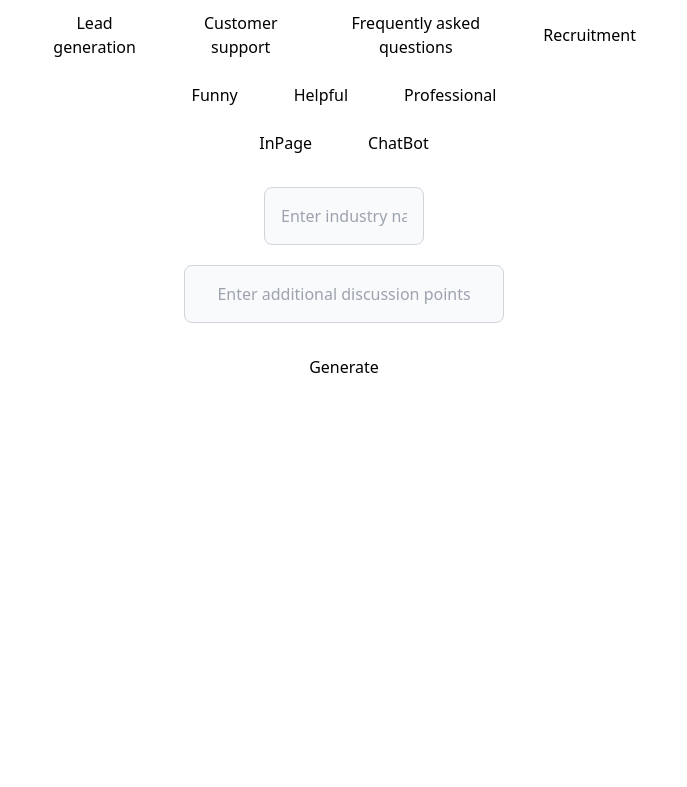
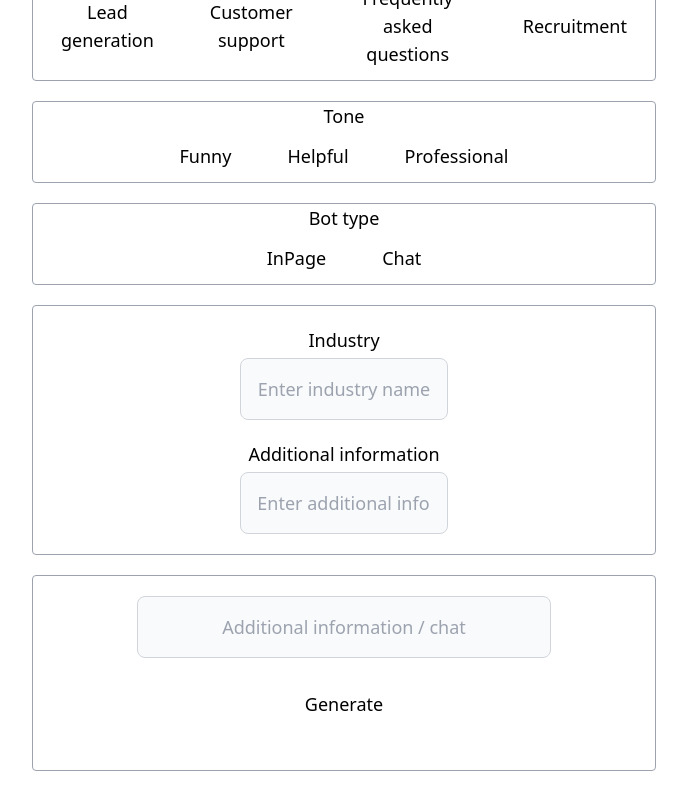
Before and after one commit to Genaaa916/BotBuilder, a website: page index.html in a window 1280 px wide. Shown: the part 225-1012 px from the top of the page, without its empty margins (296-983 px from the left). Before the commit the page ends 800 px from the top, so only its background shows below. Drawn offline with nearby package versions, Linux system fonts and the light colour scheme.

Commit message:
added new input fields, need to insert to prompt

```diff
--- a/app.js
+++ b/app.js
@@ -2,6 +2,7 @@
 let msg_array = []
 const chatlog = document.getElementById("chatlog");
 const industry = document.getElementById("industry")
+const addInfo = document.getElementById("add")
 const message = document.getElementById("message");
 const submit = document.getElementById("submit");
 const botBtn = [document.getElementById("inpage"), document.getElementById("chatbot")]
@@ -46,7 +47,8 @@ const copyToClip = (string, parent) => {
       }
 }
 
-//don't look at this mess, i should've used radio buttons instead of doing this foreach loop monstrosity :'))
+//callback mess, shouldve used radio buttons instead :')
+//makes sure only one button of a buttongroup is toggled
 const allButtons = [botBtn, useCaseBtn, toneBtn]
 allButtons.forEach(group => {
 group.forEach(button => {
@@ -69,10 +71,10 @@ group.forEach(button => {
 const rememberUserChoice = (key, button) => {
     button.addEventListener("click", (e) => {
     e.preventDefault();
-    //for running in nodejs
+    //for running in node
     userChoice[key] = button.innerText;
     //for running in the browser w/ sessiondata
-    window.sessionStorage.setItem(key, btoa(button.innerText));
+    window.sessionStorage.setItem(key, button.innerText);
     }
 )}
 
@@ -84,9 +86,10 @@ toneBtn.forEach((button) => rememberUserChoice("tone", button));
 
 submit.addEventListener("click", (e) => {
   userChoice["industry"] = industry.value
-//for sending values to nodejs
+  userChoice["additional"] = add.value
+
+//for sending choices to BE
 sendUserChoice();
-
 e.preventDefault();
 const msg = message.value;
 const newMsg = {"role": "user", "content": `${msg}`}
@@ -115,9 +118,10 @@ msgElement.innerHTML = `<div class="msg-text">${msg}</div>`;
       msg_array.push(newMsg)
       const msgElement = document.createElement("div");
       msgElement.classList.add(["message", "message-received"]);
-      msgElement.innerHTML = `<div class="msg-text my-5 font-semibold">${reply}</div>`;
+      msgElement.innerHTML = `<div class="msg-text m-5 md:mx-8 font-semibold">${reply}</div>`;
       chatlog.appendChild(msgElement);
       chatlog.scrollTop = chatlog.scrollHeight;
+      window.scrollTo(0, document.body.scrollHeight)
       copyToClip(reply, chatlog)
       });
 
--- a/index.html
+++ b/index.html
@@ -1,5 +1,5 @@
 <!DOCTYPE html>
-<html lang="en">
+<html lang="en" class="scroll-smooth">
   <head>
     <meta charset="UTF-8" />
     <meta http-equiv="X-UA-Compatible" content="IE=edge" />
@@ -7,42 +7,51 @@
     <title>Chatbot generator</title>
     <script src="https://cdn.tailwindcss.com"></script>
   </head>
-  <body class="font-sans font-medium">
-    <div class="flex flex-col w-1/2 mx-auto text-center my-24">
+  <body
+    class="font-sans tracking-tightest md:tracking-normal md:text-lg font-medium"
+  >
+    <div
+      class="flex flex-col w-full px-5 lg:px-2 lg:w-1/2 mx-auto text-center pt-8 pb-4"
+    >
       <h1
-        class="pb-8 text-4xl font-extrabold leading-none tracking-tight text-gray-900 md:text-5xl lg:text-8xl"
+        class="pb-8 text-4xl font-extrabold leading-none tracking-tighter text-gray-900 md:text-xl lg:text-8xl"
       >
         Build-a-<span
-          class="px-2 text-white bg-blue-600 rounded dark:bg-blue-400"
+          class="px-2 text-white bg-blue-600 tracking-widest rounded dark:bg-blue-400"
           >bot</span
         >
       </h1>
-
+      <div class="border md:px-0 px-2 md:px-0 border-gray-400 rounded mt-2">
+        <label for="" class="w-full mt-5">Use case</label>
         <div class="flex flex-row justify-center mx-auto">
           <button
             id="lead"
-          class="w-1/8 rounded p-2 hover:bg-blue-400 hover:text-white transition duration-300 ease-in-out rounded p-2 hover:bg-blue-400 hover:text-white mx-5 my-1"
+            class="rounded p-2 hover:bg-blue-400 hover:text-white transition duration-300 ease-in-out rounded p-2 hover:bg-blue-400 hover:text-white md:mx-5 my-1"
           >
             Lead generation</button
           ><button
             id="support"
-          class="w-1/8 transition duration-300 ease-in-out rounded p-2 hover:bg-blue-400 hover:text-white mx-5 my-1"
+            class="transition duration-300 ease-in-out rounded p-2 hover:bg-blue-400 hover:text-white md:mx-5 my-1"
           >
             Customer support
           </button>
           <button
             id="faq"
-          class="w-1/8 transition duration-300 ease-in-out rounded p-2 hover:bg-blue-400 hover:text-white mx-5 my-1"
+            class="transition duration-300 ease-in-out rounded p-2 hover:bg-blue-400 hover:text-white md:mx-5 my-1"
           >
             Frequently asked questions
           </button>
           <button
             id="recruit"
-          class="w-1/8 transition duration-300 ease-in-out rounded p-2 hover:bg-blue-400 hover:text-white mx-5 my-1"
+            class="transition duration-300 ease-in-out rounded p-2 hover:bg-blue-400 hover:text-white md:mx-5 my-1"
           >
             Recruitment
           </button>
         </div>
+      </div>
+
+      <div class="border px-2 md:px-0 border-gray-400 my-5 rounded">
+        <label for="" class="w-full mt-5">Tone</label>
         <div class="flex flex-row justify-center mx-auto">
           <button
             id="funny"
@@ -62,6 +71,10 @@
             Professional
           </button>
         </div>
+      </div>
+
+      <div class="border px-2 md:px-0 border-gray-400 rounded">
+        <label for="" class="w-full mt-5">Bot type</label>
         <div class="flex flex-row justify-center mx-auto">
           <button
             class="transition duration-300 ease-in-out rounded p-2 hover:bg-blue-400 hover:text-white mx-5 my-1"
@@ -72,20 +85,33 @@
             class="transition duration-300 ease-in-out rounded p-2 hover:bg-blue-400 hover:text-white mx-5 my-1"
             id="chatbot"
           >
-          ChatBot
+            Chat
           </button>
         </div>
-      <div class="my-5 w-1/2 mx-auto text-center flex flex-col">
+      </div>
+      <div class="border px-2 md:px-0 border-gray-400 rounded my-5">
+        <div class="mt-5 w-1/2 mx-auto text-center flex flex-col">
+          <label for="industry">Industry</label>
           <input
             type="text"
             id="industry"
             placeholder="Enter industry name"
-          class="mx-auto block w-1/2 p-4 text-center text-gray-900 border border-gray-300 rounded-lg bg-gray-50 sm:text-md focus:ring-blue-500 focus:border-blue-500 dark:border-gray-600 dark:placeholder-gray-400 dark:focus:ring-blue-500 dark:focus:border-blue-500my-5 rounded border mb-5"
+            class="mx-auto block w-2/3 my-1 p-4 text-center text-gray-900 border border-gray-300 rounded-lg bg-gray-50 sm:text-md focus:ring-blue-500 focus:border-blue-500 dark:border-gray-600 dark:placeholder-gray-400 dark:focus:ring-blue-500 dark:focus:border-blue-500 rounded border mb-5"
           />
+          <label for="industry">Additional information</label>
           <input
             type="text"
-          class="mx-auto block w-full p-4 text-center text-gray-900 border border-gray-300 rounded-lg bg-gray-50 sm:text-md focus:ring-blue-500 focus:border-blue-500 dark:border-gray-600 dark:placeholder-gray-400 dark:focus:ring-blue-500 dark:focus:border-blue-500my-5 rounded border"
-          placeholder="Enter additional discussion points"
+            id="add"
+            placeholder="Enter additional information"
+            class="mx-auto block w-2/3 my-1 p-4 text-center text-gray-900 border border-gray-300 rounded-lg bg-gray-50 sm:text-md focus:ring-blue-500 focus:border-blue-500 dark:border-gray-600 dark:placeholder-gray-400 dark:focus:ring-blue-500 dark:focus:border-blue-500 rounded border mb-5"
+          />
+        </div>
+      </div>
+      <div class="border px-2 md:px-0 py-5 border-gray-400 rounded">
+        <input
+          type="text"
+          class="mx-auto w-2/3 block p-4 text-center text-gray-900 border border-gray-300 rounded-lg bg-gray-50 sm:text-md focus:ring-blue-500 focus:border-blue-500 dark:border-gray-600 dark:placeholder-gray-400 dark:focus:ring-blue-500 dark:focus:border-blue-500 rounded border"
+          placeholder="Additional information / chat"
           id="message"
         />
         <button
--- a/index.js
+++ b/index.js
@@ -32,7 +32,8 @@ app.post('/choices', async (req, res) => {
 
 app.post('/chat', async (req, res) => {
     const prompt = req.body.msg_array
-    const instructions = {botType: choiceData[0].bot.toLowerCase(), useCase: choiceData[0].useCase.toLowerCase(), tone: choiceData[0].tone.toLowerCase(), industry: choiceData[0].industry}
+    const choices = choiceData[0]
+    const instructions = {botType: choices.bot.toLowerCase(), industry:choices.industry.toLowerCase(), useCase: choices.useCase.toLowerCase(), tone:choices.tone.toLowerCase(), additional: choices.additional.toLowerCase()}
     //systemMsg is the instructions for the chatbot, it should vary depending on user choices on the site.
     let systemMsg = `You are a chatbot generator. You build JSON objects that represent chatbots. The structure for a chatbot is as follows:\n \
     \n \
@@ -42,7 +43,7 @@ The answer options can have max 7 words. Mention the use case, tone and industry
 Also personalise the message based on discussion points, which the user will specify in their message.\n \
 This map shows which type defines which type of node, use integer values instead of text. {"multiplechoice answers":14,"dropdown menu answers":15,"singlechoice answers":11,"openfield answers":5}\n \
 Here's an example structure of the bot JSON: \n \
-{"originMode":"inpage","payload":[{"nodeData":{"type":11,"text":"Greeting","left":1000,"top":200,"key":"1","answers":[]},"type":"question"},{"nodeData":{"type":11,"text":"Question","left":550,"top":200,"answers":[{"id":1,"text":"Answer"},{"id":2,"text":"Answer"},{"id":3,"text":"Answer"},{"id":4,"text":"Answer"}],"key":"2"},"type":"question"},{"nodeData":{"type":11,"text":"Question","left":100,"top":200,"key":"3","answers":[]},"type":"question"}],"connections":{"1":"2","2":"3","start":"1"},"companyId":2318}
+{"originMode":"${instructions.botType}","payload":[{"nodeData":{"type":11,"text":"Greeting","left":1000,"top":200,"key":"1","answers":[]},"type":"question"},{"nodeData":{"type":11,"text":"Question","left":550,"top":200,"answers":[{"id":1,"text":"Answer"},{"id":2,"text":"Answer"},{"id":3,"text":"Answer"},{"id":4,"text":"Answer"}],"key":"2"},"type":"question"},{"nodeData":{"type":11,"text":"Question","left":100,"top":200,"key":"3","answers":[]},"type":"question"}],"connections":{"1":"2","2":"3","start":"1"},"companyId":2318}
 `
     const completion = await openai.createChatCompletion({
         model : "gpt-3.5-turbo",
```
Lines whose indentation alone changed are shown as unchanged.
